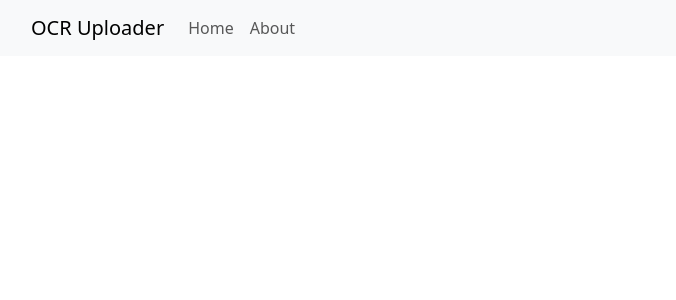
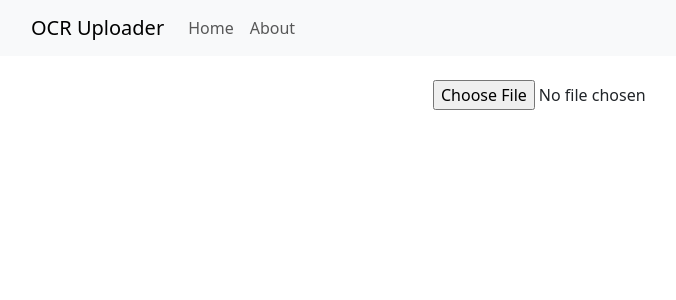
Before and after one commit to anuradha151/ocr-up-front, a React (Create React App) app: page / in a window 1280 px wide. Shown: the top 300 px of the page, without its empty margins (51-727 px from the left). Built offline with nearby package versions, Linux system fonts and the light colour scheme.

Commit message:
Feature : add file uploader and preview

```diff
--- a/src/App.js
+++ b/src/App.js
@@ -1,11 +1,23 @@
 import './App.css';
+import React, { useState } from "react";
 
 import NavBar from './/components/NavBar.js';
 
 function App() {
+
+  const [file, setFile] = useState();
+  function handleChange(e) {
+    console.log(e.target.files);
+    setFile(URL.createObjectURL(e.target.files[0]));
+  }
+
   return (
     <div className="App">
       <NavBar />
+      <br />
+      <input type="file" onChange={handleChange} />
+      <img src={file} />
+
     </div>
   );
 }
```
